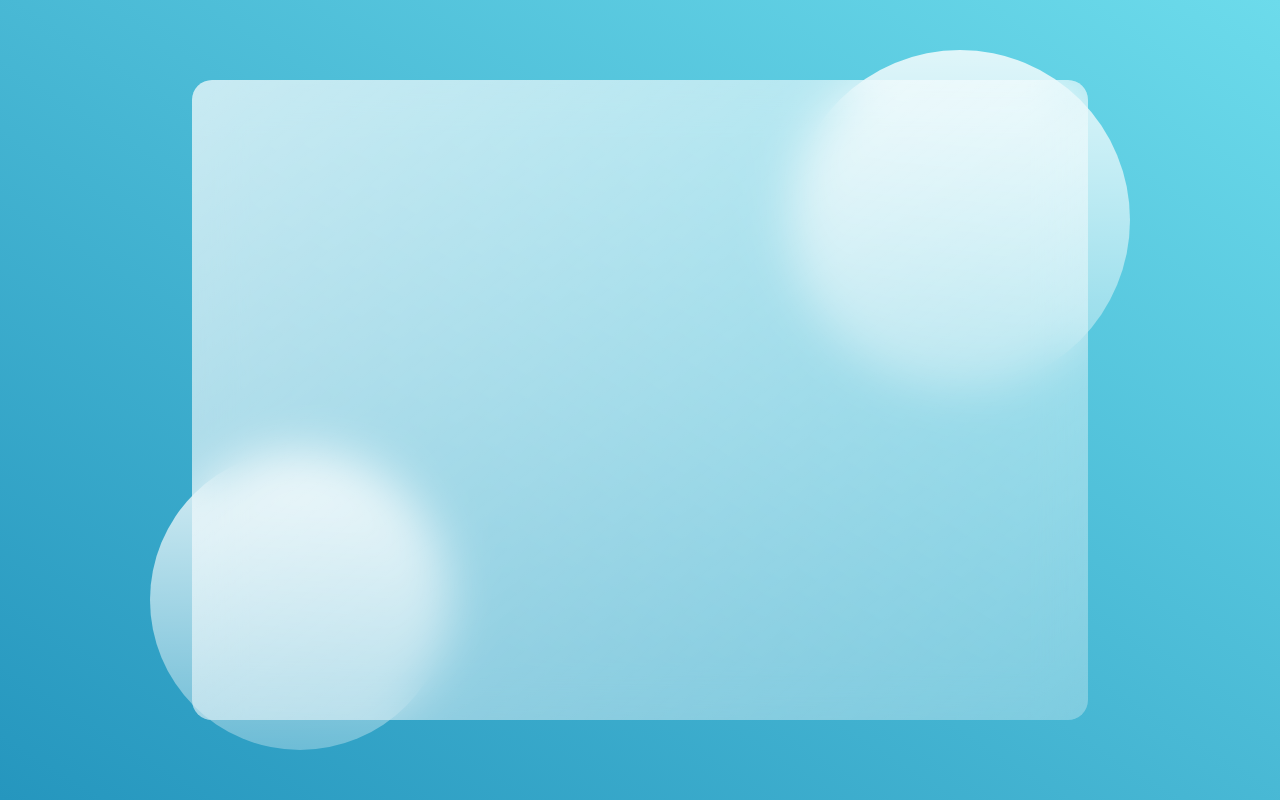
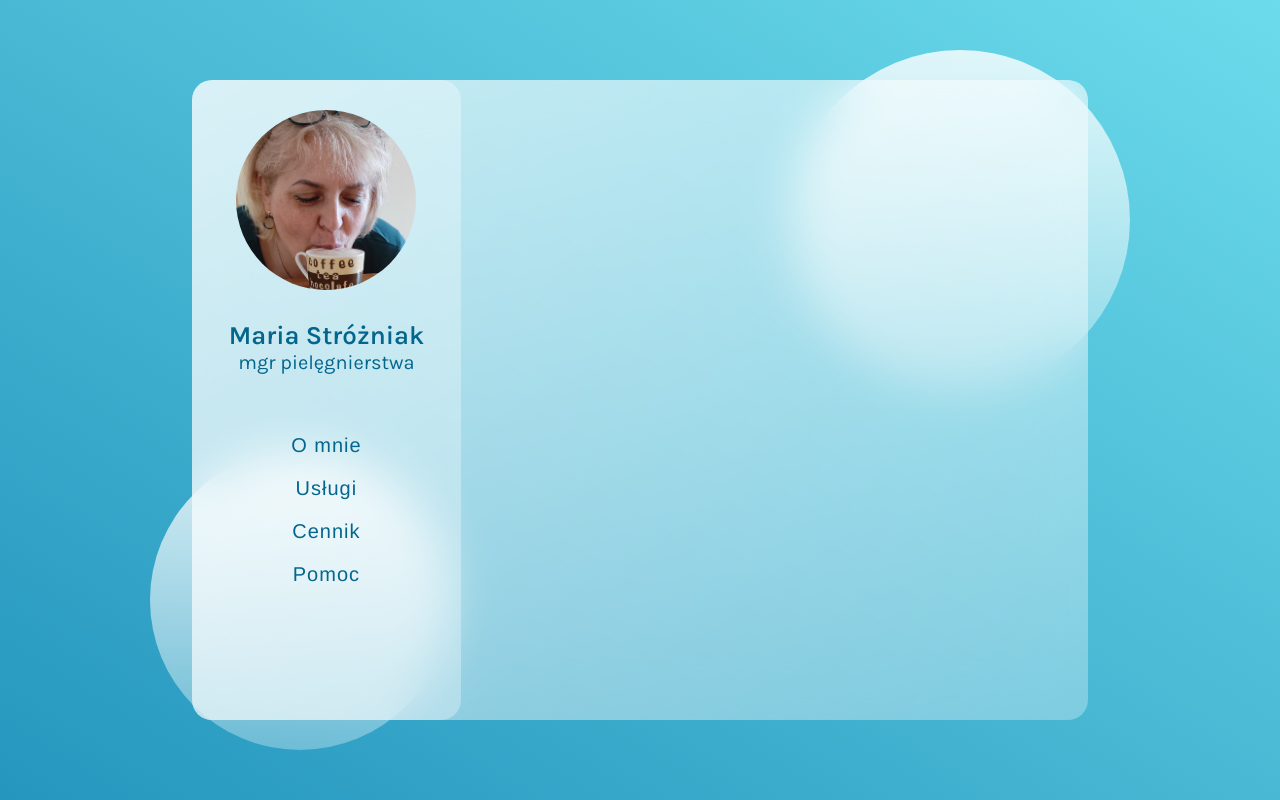
Before and after one commit to TymoteuszStr/SerwisMed-glassApp, a Vue app: page / in a window 1280 px wide. Before the commit this address had no page. Built offline with nearby package versions, Linux system fonts and the light colour scheme.

Commit message:
add nav list

```diff
--- a/src/App.vue
+++ b/src/App.vue
@@ -18,6 +18,8 @@ components:{
 }
 </script>
 <style lang="scss">
+@import url('https://fonts.googleapis.com/css2?family=Karla:wght@400;600&display=swap');
+
 #app {
   font-family: Avenir, Helvetica, Arial, sans-serif;
   -webkit-font-smoothing: antialiased;
--- /dev/null
+++ b/src/components/Dashboard.vue
@@ -0,0 +1,86 @@
+<template>
+<div class="dashboard">
+    <div class="who">
+        <div class="who__picture"></div>
+        <h2 class="who__name">Maria Stróżniak</h2>
+        <span class="who__subName">mgr pielęgnierstwa</span>
+    </div>
+    <ul class="navList">
+      <li class="navItem">O mnie</li>
+      <li class="navItem">Usługi</li>
+      <li class="navItem">Cennik</li>
+      <li class="navItem">Pomoc</li>
+    </ul>
+</div>
+</template>
+
+<script>
+export default {};
+</script>
+
+<style lang="scss" scoped>
+.dashboard {
+    min-height: inherit;
+    width: 30% !important;
+    position: relative;
+    top: 0;
+    left: 0;
+    background-color: rgba(255, 255, 255, 0.3);
+    border-radius: inherit;
+
+    .who {
+        width: 100%;
+        display: flex;
+        flex-direction: column;
+        align-items: center;
+
+        &__picture {
+            background-image: url("../assets/maria2.jpg");
+            width: 180px;
+            height: 180px;
+            border-radius: 50%;
+            background-position: center;
+            /* Center the image */
+            background-size: cover;
+            /* Resize the background image to cover the entire container */
+            margin-top: 30px;
+        }
+
+        &__name {
+            margin-top: 30px;
+            color: rgb(5, 102, 141);
+            font-size: 26px;
+            font-family: "Karla", sans-serif;
+            font-weight: 600;
+        }
+
+        &__subName {
+            color: rgb(5, 102, 141);
+            font-size: 20px;
+            font-family: "Karla", sans-serif;
+            font-weight: 400;
+        }
+    }
+
+    .navList{
+      list-style: none;
+      width:100%;
+      display:flex;
+      flex-direction: column;
+      justify-content:center;
+      align-items: center;
+      margin-top: 50px;
+      .navItem{
+            color: rgb(5, 102, 141);
+            padding: 10px 0;
+            font-size: 20px;
+            letter-spacing: 1px;
+
+            &:hover{
+              color: white;
+              cursor: pointer;
+            }
+      }
+    }
+}
+</style>
--- a/src/components/Glass.vue
+++ b/src/components/Glass.vue
@@ -1,11 +1,16 @@
 <template>
-   <div class="glass"></div>
+   <div class="glass">
+       <Dashboard />
+   </div>
 </template>
 
 <script>
+import Dashboard from '@/components/Dashboard.vue'
 export default {
 name: 'Glass',
-
+components:{
+    Dashboard,
+}
 }
 </script>
 <style lang="scss" scoped="true">
```
Also changed, not shown: src/assets/maria.jpg (added), src/assets/maria2.jpg (added).
